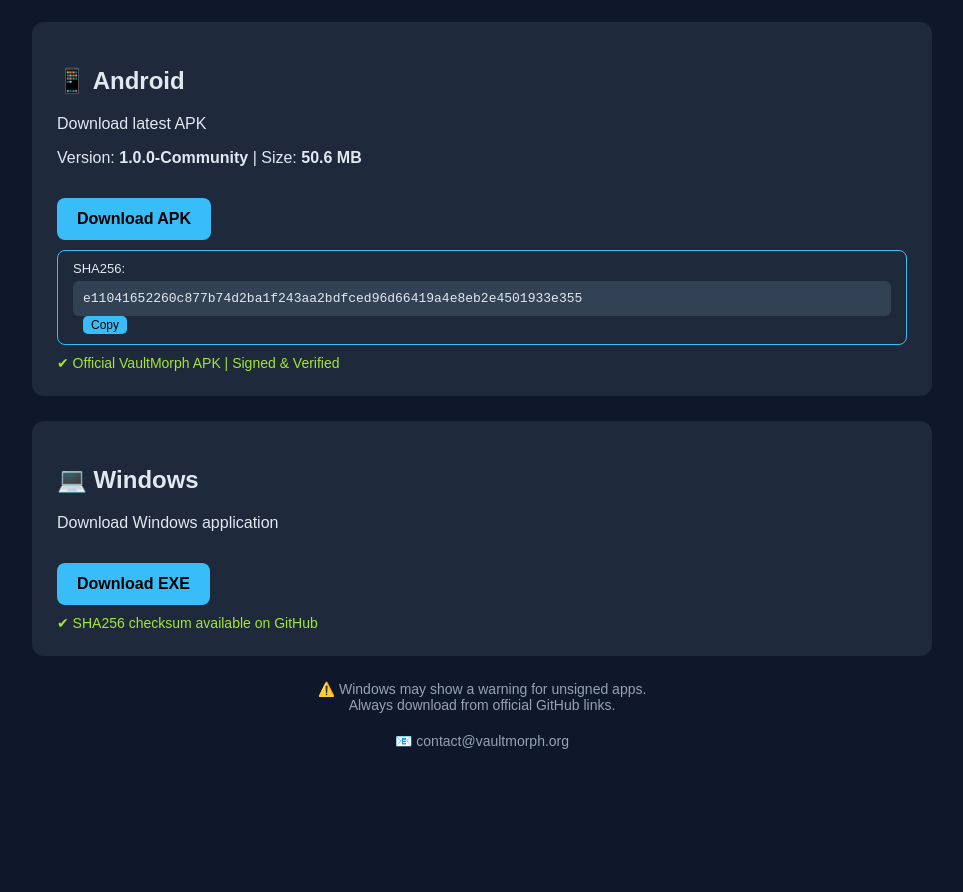
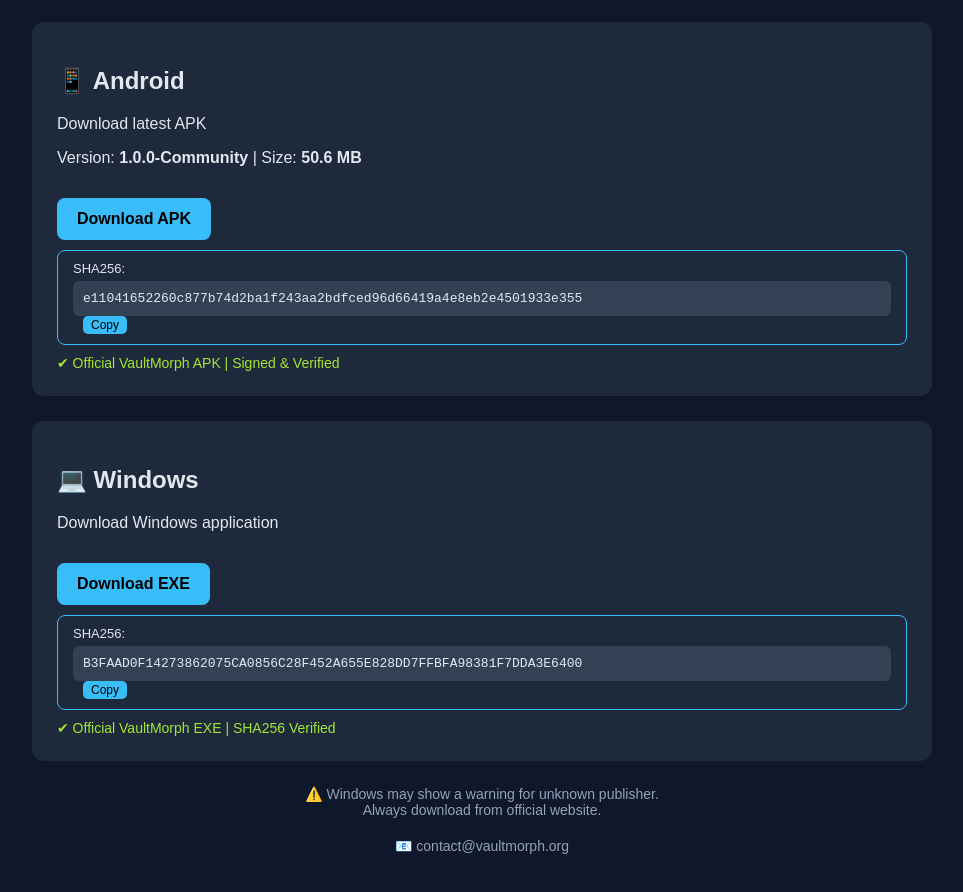
Before and after one commit to NitinChauhan22/vaultmorph-website, a plain HTML site: page downloads/index.html in a window 1280 px wide. Shown: the part 188-1080 px from the top of the page, without its empty margins (158-1121 px from the left). Before the commit the page ends 985 px from the top, so only its background shows below. Drawn offline with Linux system fonts and the light colour scheme.

Commit message:
Update index.html

```diff
--- a/downloads/index.html
+++ b/downloads/index.html
@@ -77,8 +77,6 @@
             word-break: break-all;
             margin-top: 5px;
         }
-
-        /* SHA256 container */
         .sha-container {
             background-color: #1e293b;
             border: 1px solid #38bdf8;
@@ -88,7 +86,6 @@
             font-size: 13px;
             overflow-x: auto;
         }
-
         @media (max-width: 600px) {
             .card {
                 padding: 20px;
@@ -111,43 +108,43 @@
     <h1>📥 VaultMorph Downloads</h1>
     <p><b>100% Offline. No Cloud. No Telemetry.</b></p>
 
-    <!-- Android Card Updated -->
+    <!-- Android Card -->
     <div class="card">
         <h2>📱 Android</h2>
         <p>Download latest APK</p>
-
-        <!-- Version + File Size -->
         <p>Version: <b>1.0.0-Community</b> | Size: <b>50.6 MB</b></p>
-
-        <!-- Download Button -->
         <a class="button" href="https://github.com/NitinChauhan22/VaultMorph_Android/releases/download/v1.0.0-android/VaultMorph-v1.0.0-Community.apk" target="_blank">
             Download APK
         </a>
-
-        <!-- SHA256 Checksum + Copy Button -->
         <div class="sha-container">
             SHA256:
             <code id="apk-sha">e11041652260c877b74d2ba1f243aa2bdfced96d66419a4e8eb2e4501933e355</code>
-            <button class="copy-btn" onclick="copySHA()">Copy</button>
+            <button class="copy-btn" onclick="copySHA('apk-sha')">Copy</button>
         </div>
-
-        <!-- Verified Build -->
         <div class="trust">✔ Official VaultMorph APK | Signed & Verified</div>
     </div>
 
-    <!-- Windows Card (unchanged) -->
+    <!-- Windows Card with SHA256 -->
     <div class="card">
         <h2>💻 Windows</h2>
         <p>Download Windows application</p>
         <a class="button" href="https://github.com/NitinChauhan22/VaultMorph_Windows/releases/download/v1.0.0/VaultMorph_Setup_v1.0.0.exe" target="_blank">
             Download EXE
         </a>
-        <div class="trust">✔ SHA256 checksum available on GitHub</div>
+
+        <!-- SHA256 Checksum + Copy Button -->
+        <div class="sha-container">
+            SHA256:
+            <code id="exe-sha">B3FAAD0F14273862075CA0856C28F452A655E828DD7FFBFA98381F7DDA3E6400</code>
+            <button class="copy-btn" onclick="copySHA('exe-sha')">Copy</button>
+        </div>
+
+        <div class="trust">✔ Official VaultMorph EXE | SHA256 Verified</div>
     </div>
 
     <div class="note">
-        ⚠️ Windows may show a warning for unsigned apps.<br>
-        Always download from official GitHub links.
+        ⚠️ Windows may show a warning for unknown publisher.<br>
+        Always download from official website.
     </div>
 
     <div class="note">
@@ -157,8 +154,8 @@
 </div>
 
 <script>
-function copySHA() {
-    const shaText = document.getElementById('apk-sha').innerText;
+function copySHA(id) {
+    const shaText = document.getElementById(id).innerText;
     navigator.clipboard.writeText(shaText).then(() => {
         alert('SHA256 copied to clipboard!');
     });
```
